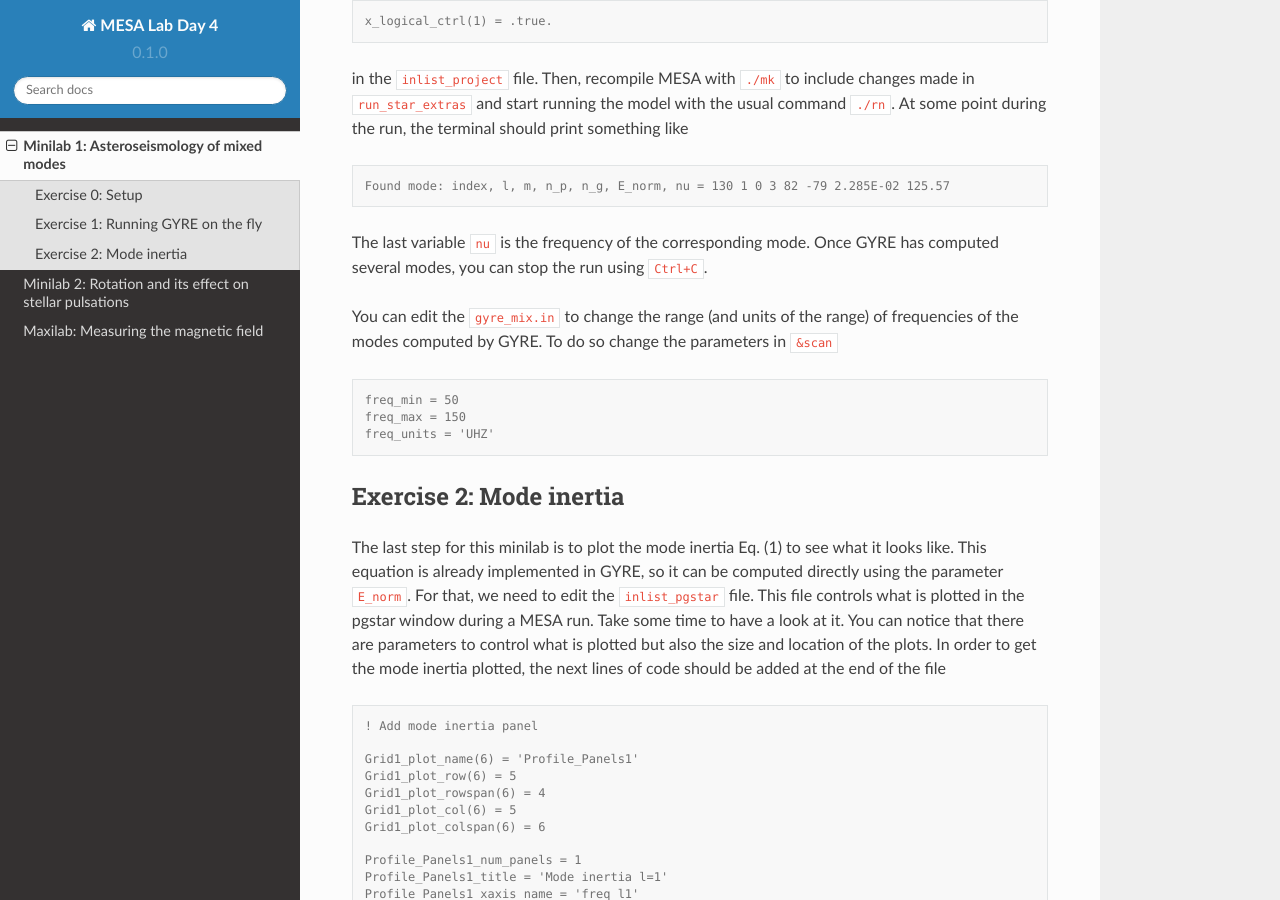
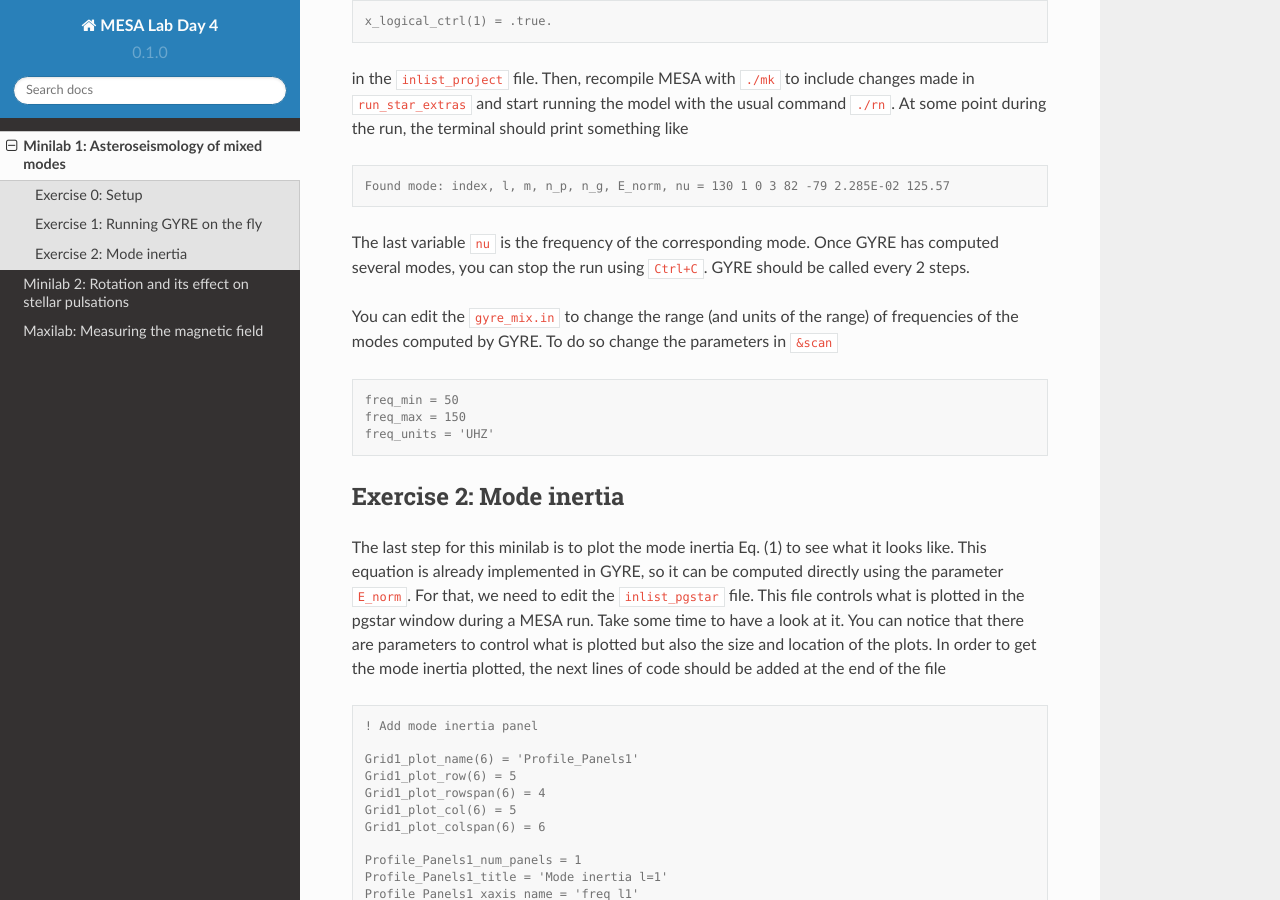
Before and after one commit to mesa-summer-school-2023/mesa-school-bugnet, a Sphinx documentation site: the page built from docs/minilab1.rst, in a window 1280 px wide and 900 px high, scrolled down 4997 px. Built offline with Sphinx 7.4.7 and the Read the Docs theme 2.0.0, drawn with Linux system fonts in a browser that asks for light colours.

Commit message:
Update minilab1.rst

```diff
--- a/docs/minilab1.rst
+++ b/docs/minilab1.rst
@@ -195,7 +195,7 @@ Then, recompile MESA with ``./mk`` to include changes made in ``run_star_extras`
 
     Found mode: index, l, m, n_p, n_g, E_norm, nu = 130 1 0 3 82 -79 2.285E-02 125.57
 
-The last variable ``nu`` is the frequency of the corresponding mode. Once GYRE has computed several modes, you can stop the run using ``Ctrl+C``.
+The last variable ``nu`` is the frequency of the corresponding mode. Once GYRE has computed several modes, you can stop the run using ``Ctrl+C``. GYRE should be called every 2 steps.
 
 You can edit the ``gyre_mix.in`` to change the range (and units of the range) of frequencies of the modes computed by GYRE. To do so change the parameters in ``&scan``
 
```
